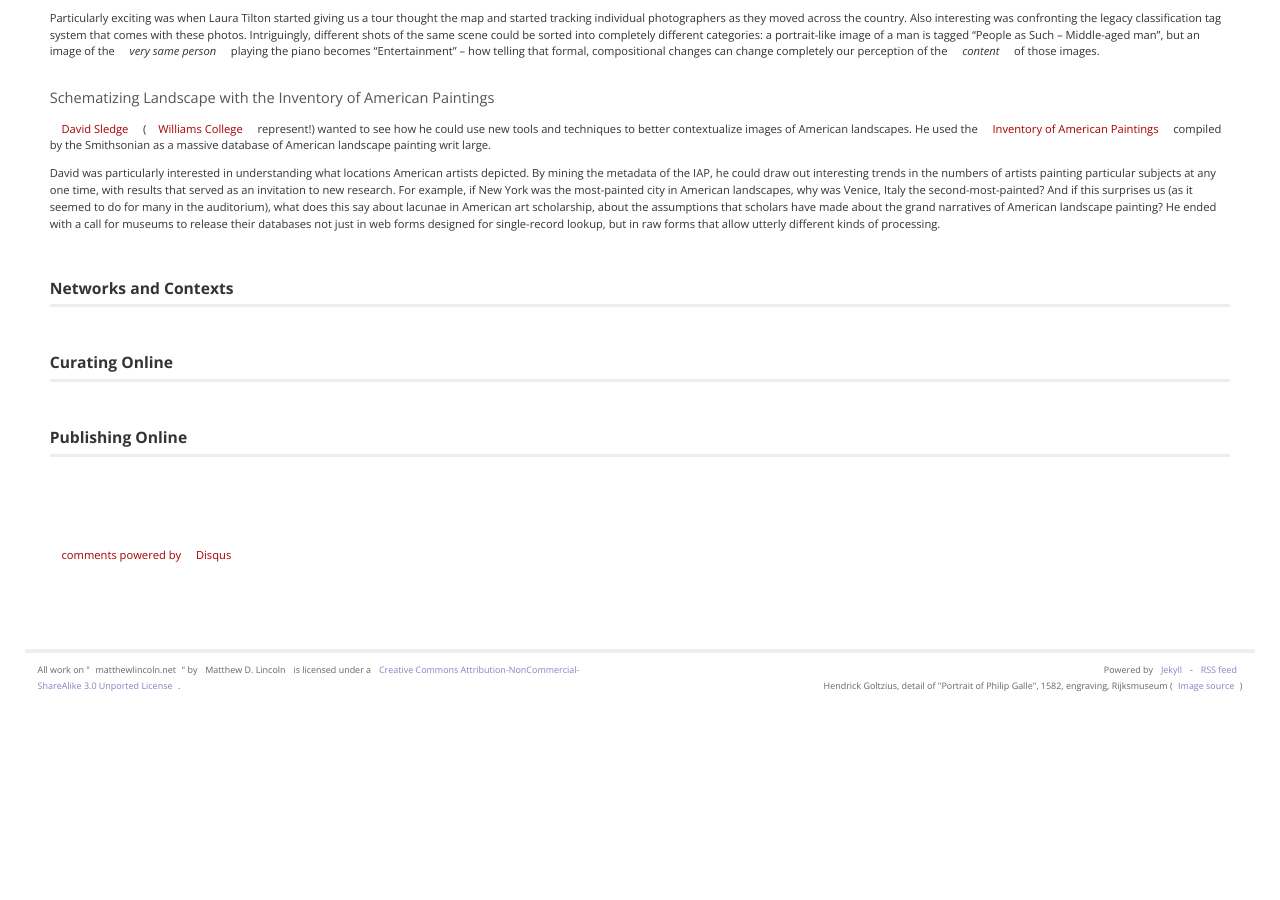
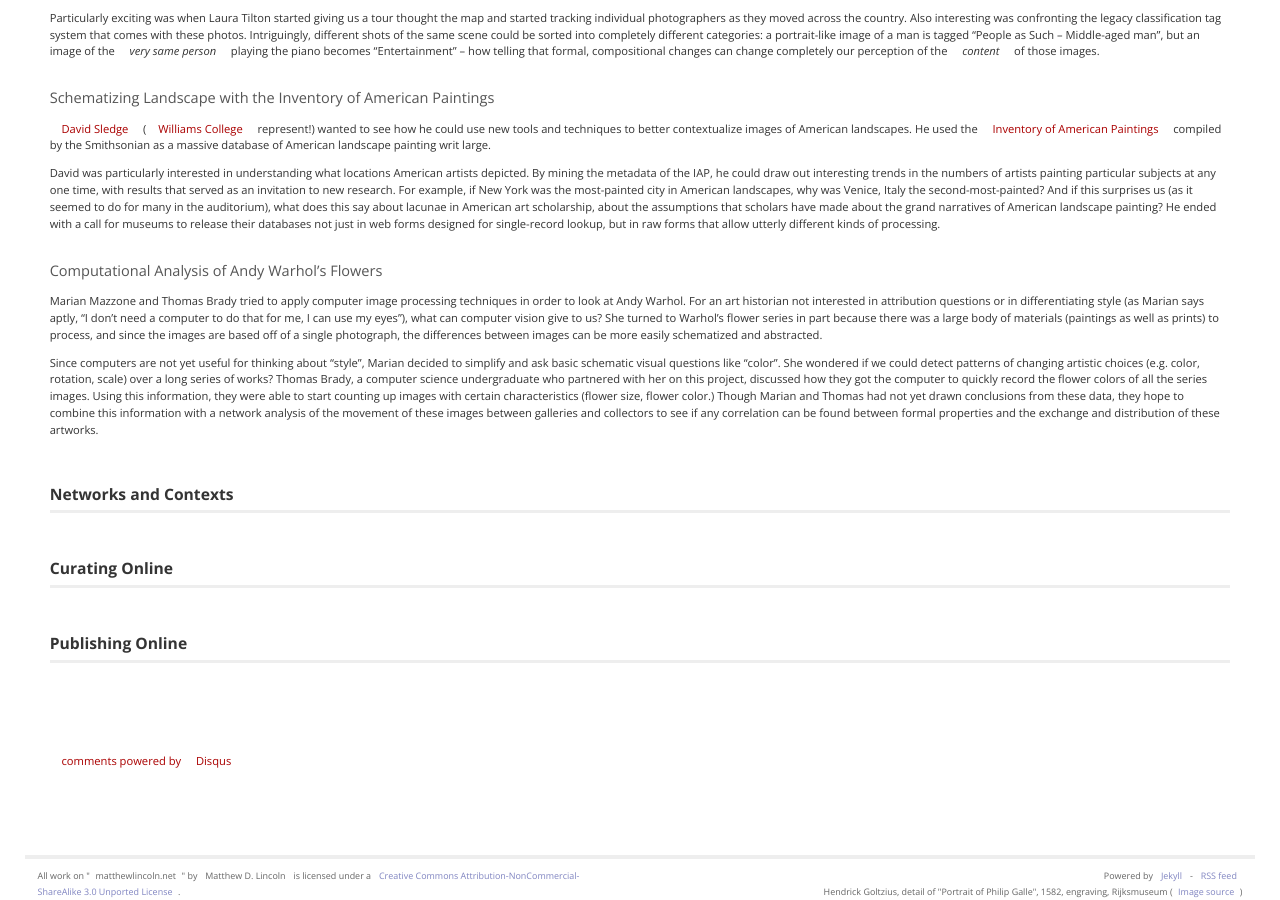
Before and after one commit to mdlincoln/mdlincoln.github.io, a Jekyll site: the page built from _posts/2013-11-15-american-art-history-and-digital-scholarship.md, in a window 1280 px wide and 900 px high, scrolled down 886 px. Built offline with Jekyll 4.4.1, drawn with Linux system fonts in a browser that asks for light colours; comment, search, counter and statistics services are not loaded; before the commit the page ends 1626 px from its top, so only the background shows below that.

Commit message:
Marian Mazzone

```diff
--- a/_posts/2013-11-15-american-art-history-and-digital-scholarship.md
+++ b/_posts/2013-11-15-american-art-history-and-digital-scholarship.md
@@ -42,6 +42,18 @@ He ended with a call for museums to release their databases not just in web form
 
 [iap]: http://americanart.si.edu/research/programs/inventory/
 
+## Computational Analysis of Andy Warhol's Flowers
+
+Marian Mazzone and Thomas Brady tried to apply computer image processing techniques in order to look at Andy Warhol.
+For an art historian not interested in attribution questions or in differentiating style (as Marian says aptly, "I don't need a computer to do that for me, I can use my eyes"), what can computer vision give to us?
+She turned to Warhol's flower series in part because there was a large body of materials (paintings as well as prints) to process, and since the images are based off of a single photograph, the differences between images can be more easily schematized and abstracted.
+
+Since computers are not yet useful for thinking about "style", Marian decided to simplify and ask basic schematic visual questions like "color".
+She wondered if we could detect patterns of changing artistic choices (e.g. color, rotation, scale) over a long series of works?
+Thomas Brady, a computer science undergraduate who partnered with her on this project, discussed how they got the computer to quickly record the flower colors of all the series images.
+Using this information, they were able to start counting up images with certain characteristics (flower size, flower color.)
+Though Marian and Thomas had not yet drawn conclusions from these data, they hope to combine this information with a network analysis of the movement of these images between galleries and collectors to see if any correlation can be found between formal properties and the exchange and distribution of these artworks.
+
 # Networks and Contexts
 
 # Curating Online
```
